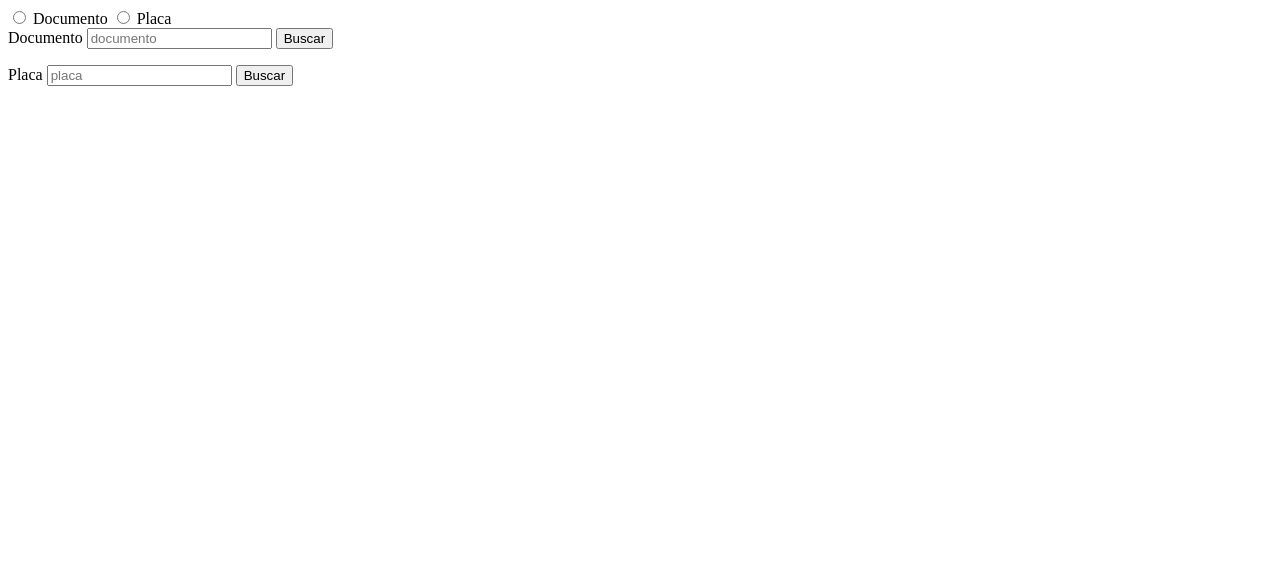
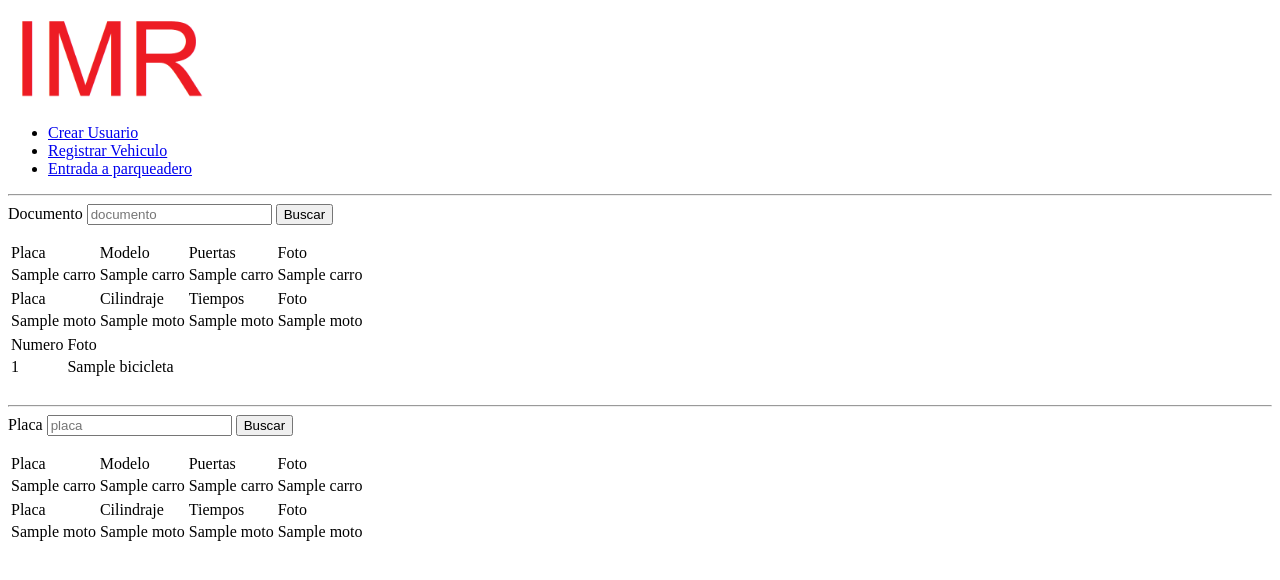
Before and after one commit to ERA73/imr_prueba_tecnica, a Flask app: template templates/entrada_parqueadero.html in a window 1280 px wide. Shown: the top 580 px of the page. Run offline with Flask 2, Linux system fonts and the light colour scheme; the template is opened without the code that fills it: most values are stand-ins (such as "Sample title", 1, 10 or a date in 2020); some libraries are stand-ins or nearby versions.

Commit message:
Se agrega navegación entre páginas, ya se pueden agregar usuarios y vehículos , se pueden consultar los vehículos por documento de usuario o placa

```diff
--- a/main.py
+++ b/main.py
@@ -2,13 +2,18 @@ from flask import Flask, render_template, request, redirect, url_for, flash
 from flask_mysqldb import MySQL
 
 app = Flask(__name__)
+
+# MySQL connection
 app.config['MYSQL_HOST'] = 'localhost'
 app.config['MYSQL_USER'] = 'root'
 app.config['MYSQL_PASSWORD'] = 'admin'
 app.config['MYSQL_DB'] = 'parqueadero'
 mysql = MySQL(app)
 
-@app.route('/')
+#settings
+app.secret_key = "mysecretkey"
+
+@app.route('/index')
 def index():
 	return render_template("index.html")
 
@@ -17,11 +22,26 @@ def enrutar():
 	if request.method == 'POST':
 		print(request.form)
 		if "crear_usuario" in request.form.keys():
-			return render_template("crear_usuario.html")
+			return redirect(url_for('crear_usuario_form'))
 		elif "registrar_vehiculo" in request.form.keys():
-			return render_template("registrar_vehiculo.html")
+			return redirect(url_for('registrar_vehiculo_form'))
 		elif "entrada_parqueadero" in request.form.keys():
-			return render_template("entrada_parqueadero.html")
+			return redirect(url_for('entrada_parqueadero_form'))
+
+@app.route('/crear_usuario_form')
+def crear_usuario_form():
+	cur = mysql.connection.cursor()
+	cur.execute('SELECT * FROM usuario')
+	data = cur.fetchall()
+	return render_template("crear_usuario.html", usuarios = data)
+
+@app.route('/registrar_vehiculo_form')
+def registrar_vehiculo_form():
+	return render_template("registrar_vehiculo.html")
+
+@app.route('/entrada_parqueadero_form')
+def entrada_parqueadero_form():
+	return render_template("entrada_parqueadero.html")
 
 @app.route('/crear_usuario', methods = ['POST'])
 def crear_usuario():
@@ -29,20 +49,28 @@ def crear_usuario():
 		documento = request.form['documento']
 		nombres = request.form['nombres']
 		apellidos = request.form['apellidos']
-		#print(documento)
-		#print(nombres)
-		#print(apellidos)
 		cur = mysql.connection.cursor()
 		cur.execute("INSERT INTO usuario (documento, nombres, apellidos) VALUES ({},\"{}\",\"{}\")".format(documento, nombres, apellidos))
 		mysql.connection.commit()
 		flash('Contacto agregado correctamente')
-		return redirect(url_for('index'))
+		return redirect(url_for('crear_usuario_form'))
 
 @app.route('/registrar_vehiculo', methods = ['POST'])
 def registrar_vehiculo():
 	if request.method == 'POST':
-		print(request.form)
-		return "<p>Vehiculo registrado</p>"
+		placa_carro = request.form['placa_carro']
+		modelo = request.form['modelo']
+		puertas = request.form['puertas']
+		foto = ""#request.form['foto']
+		documento = request.form['documento']
+		print(documento)
+		print(placa_carro)
+		print(modelo)
+		cur = mysql.connection.cursor()
+		cur.execute("INSERT INTO carro (placa, modelo, puertas, foto, us_documento) VALUES (\"{}\",\"{}\",{},\"{}\",{})".format(placa_carro, modelo, puertas, foto, documento))
+		mysql.connection.commit()
+		flash('Carro agregado correctamente')
+		return redirect(url_for('crear_usuario_form'))
 
 @app.route('/entrada_parqueadero', methods = ['POST'])
 def entrada_parqueadero():
@@ -52,15 +80,39 @@ def entrada_parqueadero():
 
 @app.route('/buscar_usuario', methods = ['POST'])
 def buscar_usuario():
+
 	if request.method == 'POST':
-		print(request.form)
-		return "<p>Busqueda de usuario hecha</p>"
+		cur = mysql.connection.cursor()
+		if "buscar_usuario" in request.form.keys():
+			documento = request.form['documento']
+			#obtener carros del usuario
+			cur.execute('SELECT * FROM carro WHERE us_documento = {}'.format(documento))
+			data_carros = cur.fetchall()
+			#obtener motos del usuario
+			cur.execute('SELECT * FROM moto WHERE us_documento = {}'.format(documento))
+			data_motos = cur.fetchall()
+			#obtener bicicletas del usuario
+			cur.execute('SELECT * FROM bicicleta WHERE us_documento = {}'.format(documento))
+			data_bicicletas = cur.fetchall()
+
+			return render_template("entrada_parqueadero.html", usuario_carros = data_carros, usuario_motos = data_motos, usuario_bicicletas = data_bicicletas)
 
 @app.route('/buscar_vehiculo', methods = ['POST'])
 def buscar_vehiculo():
 	if request.method == 'POST':
-		print(request.form)
-		return "<p>Busqueda de vehiculo hecha</p>"
+		cur = mysql.connection.cursor()
+		if "buscar_vehiculo" in request.form.keys():
+			placa = request.form['placa']
+			#obtener carros del usuario
+			cur.execute('SELECT * FROM carro WHERE placa = \"{}\"'.format(placa))
+			data_carros = cur.fetchall()
+			#obtener motos del usuario
+			cur.execute('SELECT * FROM moto WHERE placa = \"{}\"'.format(placa))
+			data_motos = cur.fetchall()
+			if len(data_carros) > 0:
+				return render_template("entrada_parqueadero.html", placa_carros = data_carros)
+			elif len(data_motos) > 0:
+				return render_template("entrada_parqueadero.html", placa_motos = data_motos)
 
 if __name__ == '__main__':
 	app.run(port = 3000, debug = True)
--- a/templates/entrada_parqueadero.html
+++ b/templates/entrada_parqueadero.html
@@ -1,30 +1,151 @@
-<div>
+<header>
+	<div>
+		<a href="{{ url_for('index') }}">
+			<img src="static/images/imr_logo.jpg" height="100" alt="100">
+		</a>
+	</div>
+	<nav>
+		<ul>
+			<li><a href="{{ url_for('crear_usuario_form') }}">Crear Usuario</a></li>
+			<li><a href="{{ url_for('registrar_vehiculo_form') }}">Registrar Vehiculo</a></li>
+			<li><a href="{{ url_for('entrada_parqueadero_form') }}">Entrada a parqueadero</a></li>
+		</ul>
+	</nav>
+</header>
+<!-- <div>
 	<input type="radio" name="rb_documento" id="rb_documento" value="documento">
 	<label for="documento">Documento</label>
 	<input type="radio" name="rb_placa" id="rb_placa" value="placa">
 	<label for="placa">Placa</label>
-</div>
+</div> -->
+<hr>
 <div>
 	<form action="/buscar_usuario" method="POST">
-		<label for="doc">Documento</label>
-		<input type="text" name="doc" id="documento" placeholder="documento">
+		<label for="documento">Documento</label>
+		<input type="text" name="documento" id="documento" placeholder="documento">
 		<button type="submit" name="buscar_usuario">
 			Buscar
 		</button>
 	</form>
 	<div id="lista">
-
+		{% if usuario_carros|length >0 %}
+		<table>
+			<thead>
+				<tr>
+					<td>Placa</td>
+					<td>Modelo</td>
+					<td>Puertas</td>
+					<td>Foto</td>
+				</tr>
+			</thead>
+			<tbody>
+				{% for carro in usuario_carros %}
+				<tr>
+					<td>{{ carro.1 }}</td>
+					<td>{{ carro.2 }}</td>
+					<td>{{ carro.3 }}</td>
+					<td>{{ carro.4 }}</td>
+				</tr>
+				{% endfor %}
+			</tbody>
+		</table>
+		{% endif %}
+		{% if usuario_motos|length >0 %}
+		<table>
+			<thead>
+				<tr>
+					<td>Placa</td>
+					<td>Cilindraje</td>
+					<td>Tiempos</td>
+					<td>Foto</td>
+				</tr>
+			</thead>
+			<tbody>
+				{% for moto in usuario_motos %}
+				<tr>
+					<td>{{ moto.1 }}</td>
+					<td>{{ moto.2 }}</td>
+					<td>{{ moto.3 }}</td>
+					<td>{{ moto.4 }}</td>
+				</tr>
+				{% endfor %}
+			</tbody>
+		</table>
+		{% endif %}
+		{% if usuario_bicicletas|length >0 %}
+		<table>
+			<thead>
+				<tr>
+					<td>Numero</td>
+					<td>Foto</td>
+				</tr>
+			</thead>
+			<tbody>
+				{% for bicicleta in usuario_bicicletas %}
+				<tr>
+					<td>{{ bicicleta.0 }}</td>
+					<td>{{ bicicleta.1 }}</td>
+				</tr>
+				{% endfor %}
+			</tbody>
+		</table>
+		{% endif %}
 	</div>
 </div>
+<br>
+<hr>
 <div>
 	<form action="/buscar_vehiculo" method="POST">
-		<label for="pla">Placa</label>
-		<input type="text" name="pla" id="placa" placeholder="placa">
+		<label for="placa">Placa</label>
+		<input type="text" name="placa" id="placa" placeholder="placa">
 		<button type="submit" name="buscar_vehiculo">
 			Buscar
 		</button>
 	</form>
 	<div id="vehiculo">
-
+		{% if placa_carros|length >0 %}
+		<table>
+			<thead>
+				<tr>
+					<td>Placa</td>
+					<td>Modelo</td>
+					<td>Puertas</td>
+					<td>Foto</td>
+				</tr>
+			</thead>
+			<tbody>
+				{% for carro in placa_carros %}
+				<tr>
+					<td>{{ carro.1 }}</td>
+					<td>{{ carro.2 }}</td>
+					<td>{{ carro.3 }}</td>
+					<td>{{ carro.4 }}</td>
+				</tr>
+				{% endfor %}
+			</tbody>
+		</table>
+		{% endif %}
+		{% if placa_motos|length >0 %}
+		<table>
+			<thead>
+				<tr>
+					<td>Placa</td>
+					<td>Cilindraje</td>
+					<td>Tiempos</td>
+					<td>Foto</td>
+				</tr>
+			</thead>
+			<tbody>
+				{% for moto in placa_motos %}
+				<tr>
+					<td>{{ moto.1 }}</td>
+					<td>{{ moto.2 }}</td>
+					<td>{{ moto.3 }}</td>
+					<td>{{ moto.4 }}</td>
+				</tr>
+				{% endfor %}
+			</tbody>
+		</table>
+		{% endif %}
 	</div>
 </div>
```
Also changed, not shown: templates/crear_usuario.html (+22 -0 lines), templates/index.html (+16 -21 lines), templates/registrar_vehiculo.html (+29 -4 lines), static/images/imr_logo.jpg (added).
